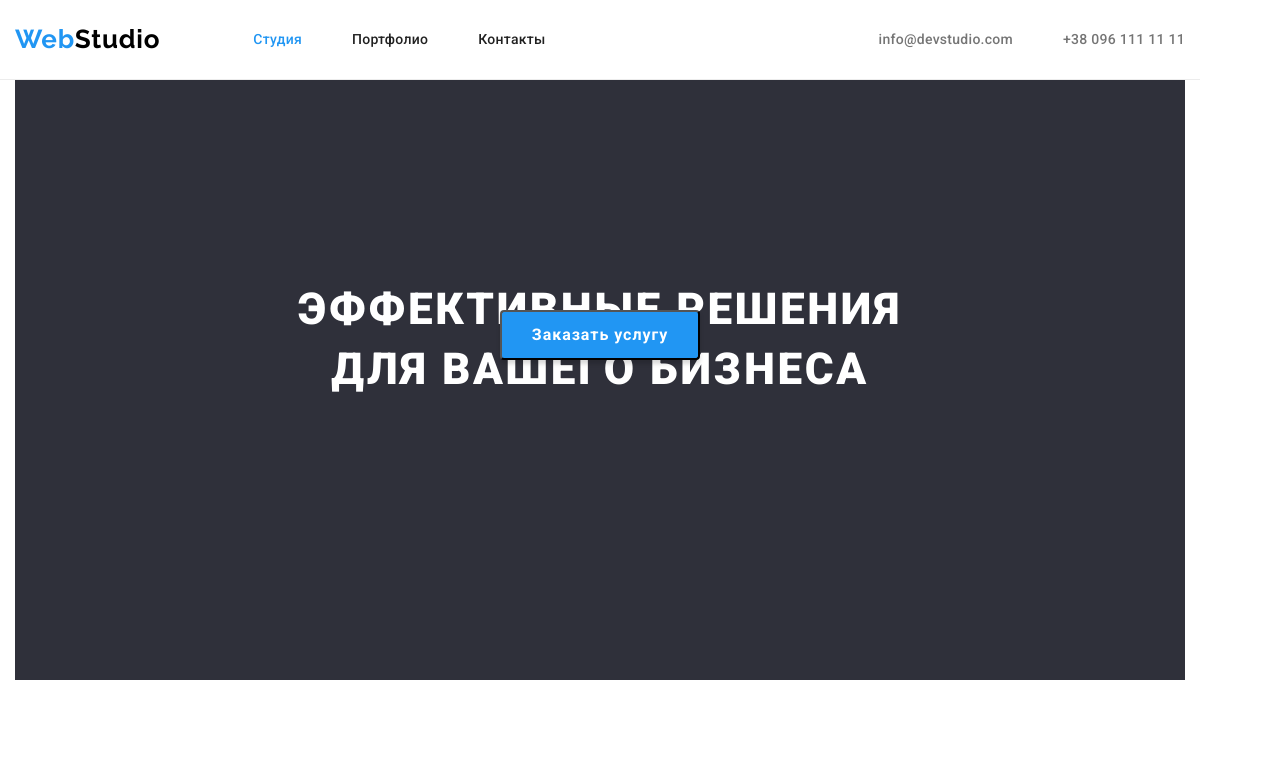
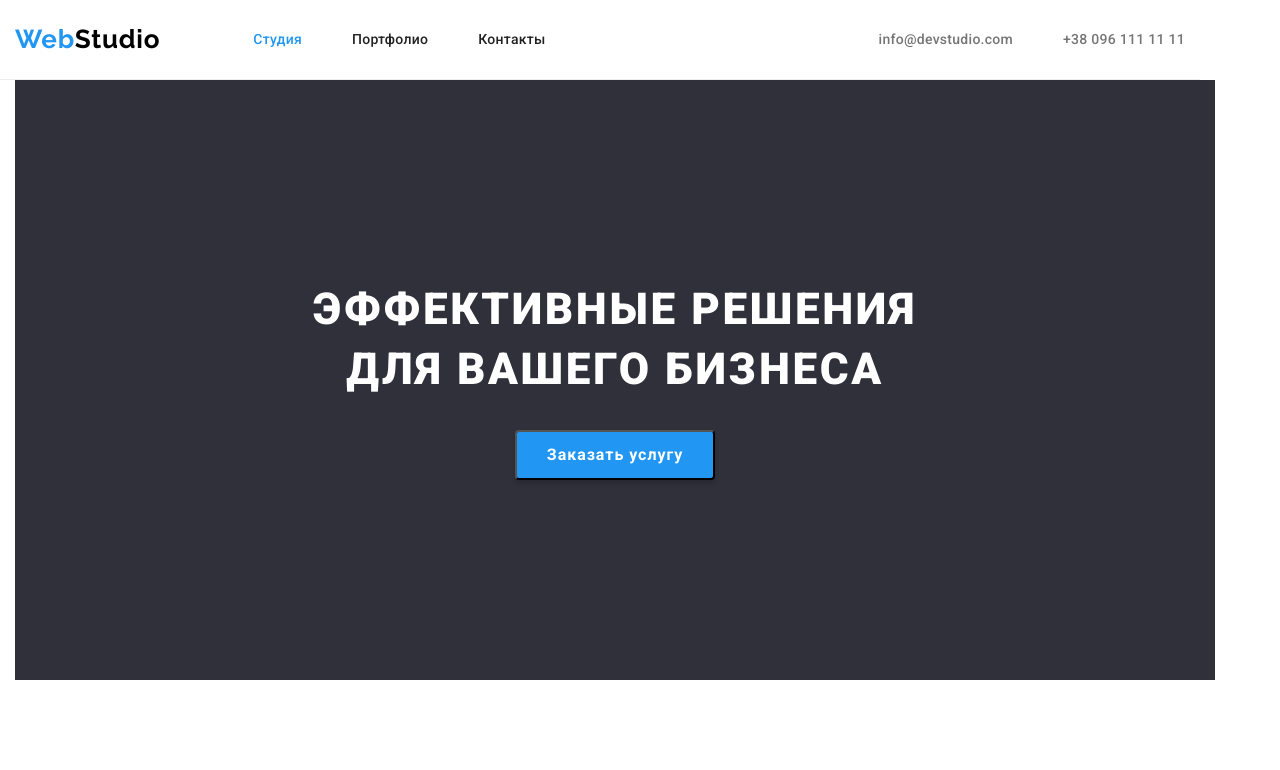
Before and after one commit to IlliaBekarevych/goit-markup-hw-03, a plain HTML site: page index.html in a window 1280 px wide. Shown: the top 770 px of the page. Drawn offline with nearby package versions, Linux system fonts and the light colour scheme.

Commit message:
исправляет героя

```diff
--- a/css/syles.css
+++ b/css/syles.css
@@ -128,8 +128,10 @@ body {
   background-color: #2f303a;
 }
 .hero-container {
+  width: 1200px;
   height: 600px;
   text-align: center;
+  display: inline-block;
 }
 .hero-title {
   font-weight: 900;
@@ -140,9 +142,10 @@ body {
   color: var(--second-title-color);
   width: 696px;
   height: 120px;
-  margin: auto;
-  padding-top: 200px;
-  padding-bottom: 30px;
+  margin-top: 200px;
+  margin-right: auto;
+  margin-left: auto;
+  display: block;
 }
 .hero-btn {
   font-family: inherit;
@@ -156,6 +159,8 @@ body {
   background-color: var(--accent-color);
   box-shadow: 0px 4px 4px rgba(0, 0, 0, 0.15);
   border-radius: 4px;
+  display: inline;
+  margin-top: 30px;
 }
 /*------------SPECIAL----------*/
 .special-list {
@@ -322,6 +327,7 @@ body {
   height: 1360px;
   display:block;
   margin-top: 94px;
+  padding-bottom: 94px;
 }
 .btn-list{
   width: 611px;
@@ -355,6 +361,8 @@ body {
   flex-direction: row;
   flex-wrap: wrap;
   margin-top: 34px;
+  padding-bottom: 94px;
+  align-items: center;
 }
 .portfolio-item{
   background: #FFFFFF;
```
Also changed, not shown: portfolio.html (+2 -0 lines).
